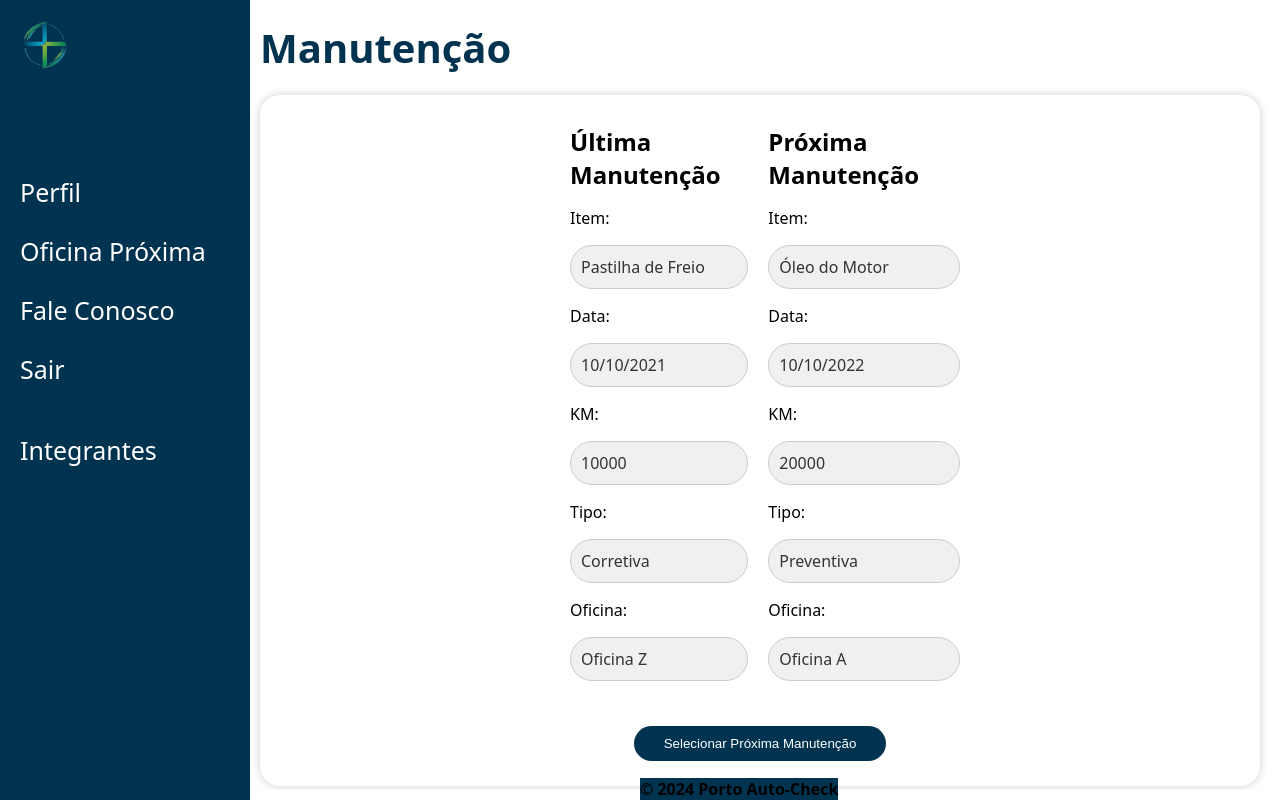
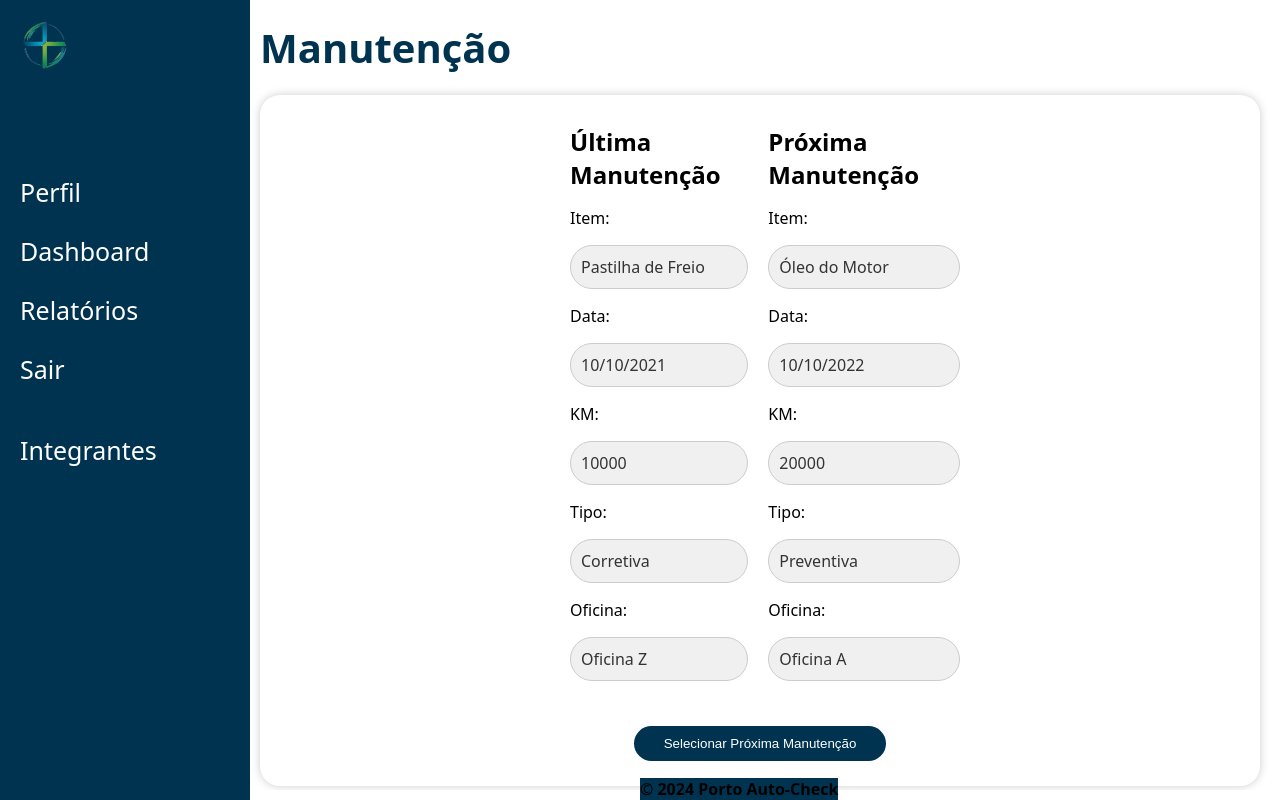
Before and after one commit to ViniciusLeopoldino/gs-fiap, a Next.js app: page /manutencao in a window 1280 px wide. Built offline with nearby package versions, Linux system fonts and the light colour scheme.

Commit message:
Update menu links for improved navigation

```diff
--- a/src/components/MenuLateral/MenuLateral.tsx
+++ b/src/components/MenuLateral/MenuLateral.tsx
@@ -21,8 +21,8 @@ const MenuLateral: React.FC = () => {
           <li><Link href="/perfil">Perfil</Link></li>
           {/* <li><Link href="/porto-auto-check">Porto Auto Check</Link></li> */}
           {/* <li><Link href="/manutencao">Manutenção</Link></li> */}
-          <li><Link href="/oficina-proxima">Oficina Próxima</Link></li>
-          <li><Link href="/fale-conosco">Fale Conosco</Link></li>
+          <li><Link href="/oficina-proxima">Dashboard</Link></li>
+          <li><Link href="/fale-conosco">Relatórios</Link></li>
           <li><Link href="/">Sair</Link></li>
           <br />
           <li><Link href="/integrantes">Integrantes</Link></li>
```
